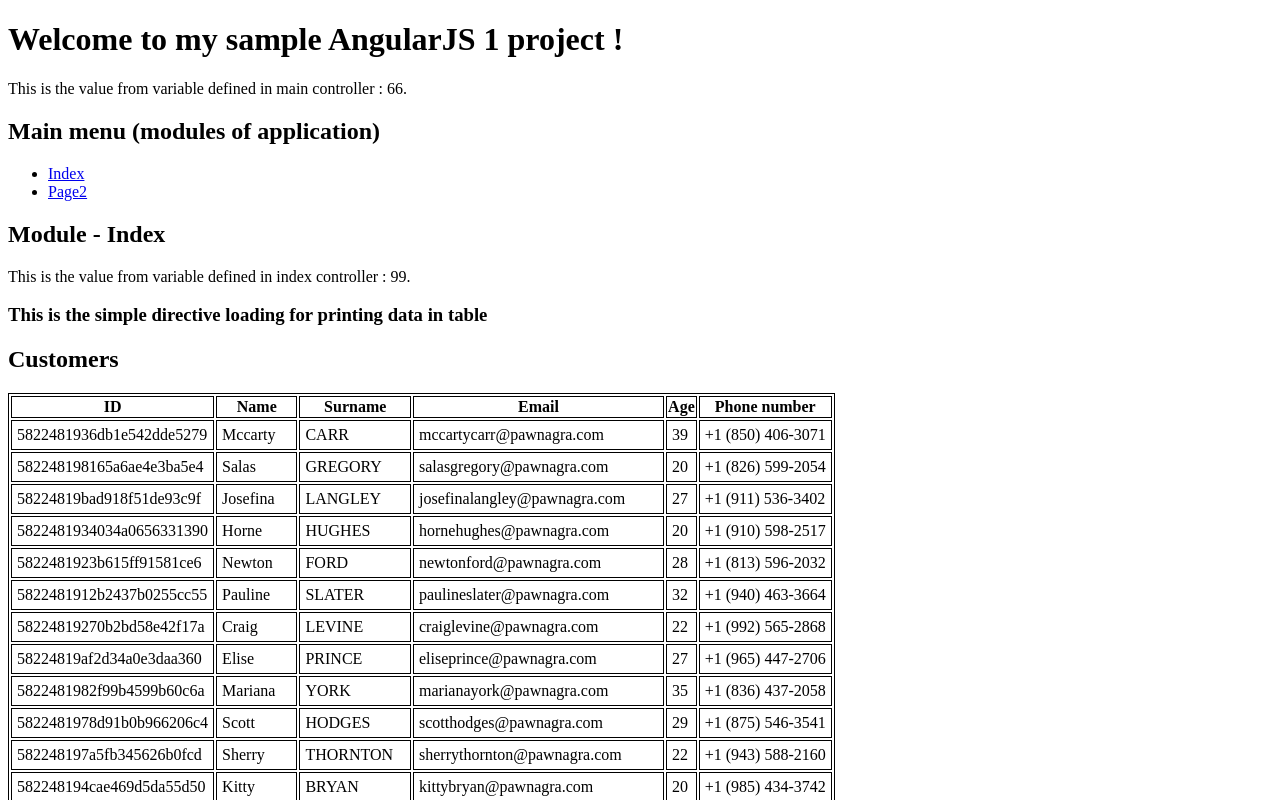
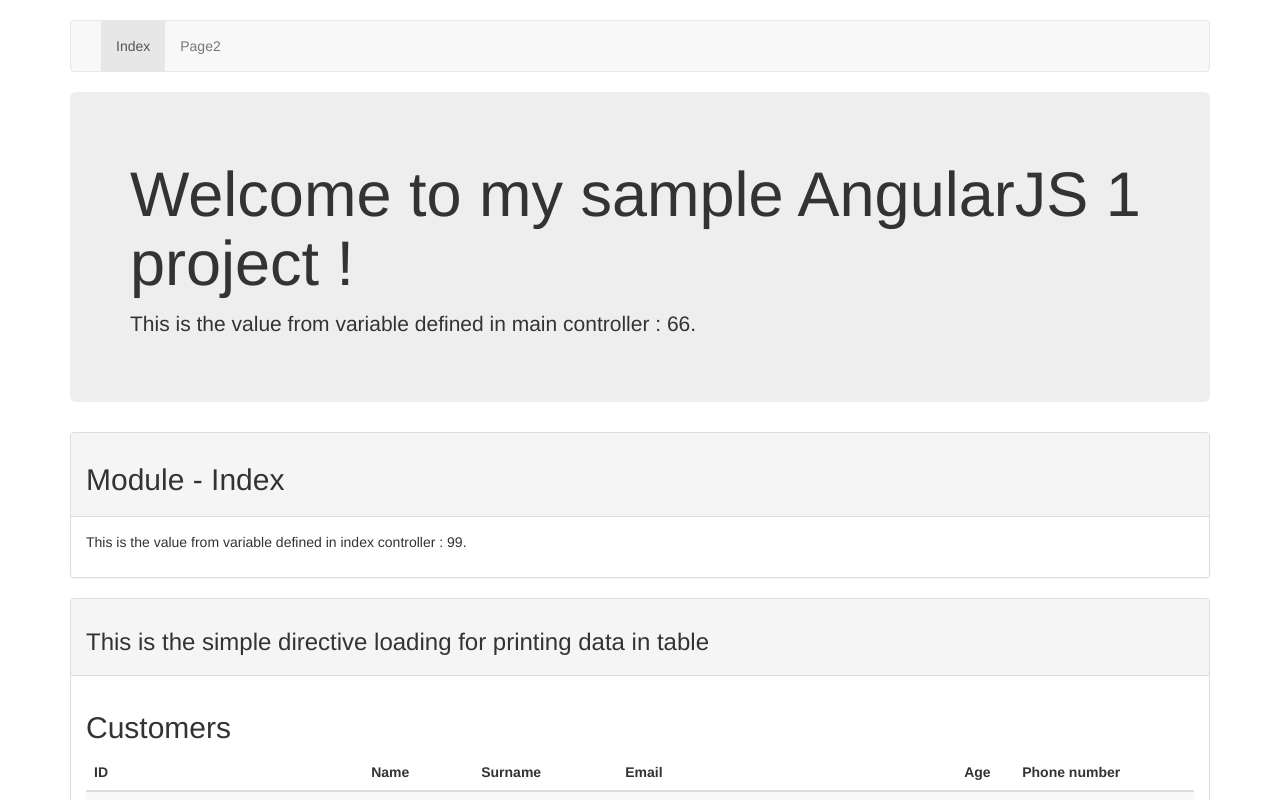
Before and after one commit to nusix/sample-angular-project, a website: page app/index.html at #!/index in a window 1280 px wide. Shown: the top 800 px of the page. Drawn offline with nearby package versions, Linux system fonts and the light colour scheme; some packages are replaced by stand-ins of ours; a script that the page names is missing.

Commit message:
bootstrap added to bower and basic design applied

```diff
--- a/app/app.js
+++ b/app/app.js
@@ -19,6 +19,7 @@ app.config(['$locationProvider', '$routeProvider', function($locationProvider, $
 // main controller of application
 app.controller("mainCtrl", function($scope) {
     $scope.dummyVar = 66;
+    $scope.module = 'index';
 
     console.info('mainCtrl - mainCtrl was loaded successfully');
 });
--- a/app/index.html
+++ b/app/index.html
@@ -11,11 +11,14 @@
     <meta name="viewport" content="width=device-width, initial-scale=1">
 
 
-    <!-- <link rel="stylesheet" href="app.css"> -->
+    <!-- Bootstrap core CSS -->
+    <link href="bower_components/bootstrap/dist/css/bootstrap.min.css" rel="stylesheet">
+    <link href="/style/css/global.css" rel="stylesheet">
 
     <!-- source files -->
     <script src="bower_components/angular/angular.min.js"></script>
     <script src="bower_components/angular-route/angular-route.js"></script>
+    <script src="bower_components/angular-mocks/angular-mocks.js"></script>
     <script src="bower_components/angular-mocks/angular-mocks.js"></script>
 
     <!-- app files -->
@@ -29,24 +32,43 @@
 <body>
 
     <!-- main div of application with mainCtrl controller defined in app.js -->
-    <div ng-app="myApp" ng-controller="mainCtrl">
-
-
-        <h1>Welcome to my sample AngularJS 1 project !</h1>
-
-        <p>This is the value from variable defined in main controller : {{ dummyVar }}.</p>
+    <div ng-app="myApp" ng-controller="mainCtrl" class="container">
 
         <!-- main menu -->
-        <h2>Main menu (modules of application)</h2>
-        <ul>
-            <li><a href="#!/index">Index</a></li>
-            <li><a href="#!/page2">Page2</a></li>
-        </ul>
+        <nav class="navbar navbar-default">
+            <div class="container-fluid">
+                <!-- Collect the nav links, forms, and other content for toggling -->
+                <div class="collapse navbar-collapse" id="bs-example-navbar-collapse-1">
+                    <ul class="nav navbar-nav">
+                        <!-- TODO active class -->
+                        <!-- <h2>Main menu (modules of application)</h2> -->
+                        <!-- <li class="active"> -->
+                        <li ng-class="module === 'index' ? 'active' : ''">
+                            <a ng-click="module='index'" href="#!/index">Index
+                                 <span ng-if="module === 'index'" class="sr-only">(current)</span>
+                            </a>
+                        </li>
+                        <li class="{{ module === 'page2' ? 'active' : '' }}">
+                            <a ng-click="module='page2'" href="#!/page2">
+                                Page2
+                                <span ng-if="module === 'index'" class="sr-only">(current)</span>
+                            </a>
+
+                        </li>
+                    </ul>
+                </div>
+            </div>
+        </nav>
+
+        <div class="jumbotron">
+            <h1>Welcome to my sample AngularJS 1 project !</h1>
+            <p>This is the value from variable defined in main controller : {{ dummyVar }}.</p>
+        </div>
 
         <!-- div for loading modules of app (pages) -->
         <div ng-view></div>
 
-    </div>
+    </div><!-- /container -->
 
 </body>
 
--- a/app/index/index.html
+++ b/app/index/index.html
@@ -1,10 +1,24 @@
 <!-- main div of index controller -->
-<div ng-controller="indexCtrl">
-    <h2>Module - Index</h2>
-    <p>This is the value from variable defined in index controller : {{ indexVar }}.</p>
+<div ng-controller="indexCtrl" class="row featurette">
+    <div class="col-md-12">
 
-    <h3>This is the simple directive loading for printing data in table</h3>
-    <!-- nx-data-table-directive for printing array of data in table -->
-    <div nx-data-table-directive title="'Customers'" data="personsList.persons"></div>
+        <div class="panel panel-default">
+            <div class="panel-heading">
+                <h2>Module - Index</h2>
+            </div>
+            <div class="panel-body">
+                <p>This is the value from variable defined in index controller : {{ indexVar }}.</p>
+            </div>
+        </div>
 
+        <div class="panel panel-default">
+            <div class="panel-heading">
+                <h3>This is the simple directive loading for printing data in table</h3>
+            </div>
+            <div class="panel-body">
+                <!-- nx-data-table-directive for printing array of data in table -->
+                <div nx-data-table-directive title="'Customers'" data="personsList.persons"></div>
+            </div>
+        </div>
+    </div>
 </div>
--- a/app/shared/directives/nx-data-table-directive.html
+++ b/app/shared/directives/nx-data-table-directive.html
@@ -1,16 +1,7 @@
-<style>
-table, th, td {
-    border: 1px solid black;
-}
-
-td {
-    padding: 5px;
-}
-</style>
-
 <h2>{{ tableTitle }}</h2>
 
-<table>
+<div class="table-responsive">
+    <table class="table table-striped">
         <thead>
             <tr>
                 <th>ID</th>
@@ -32,3 +23,4 @@ td {
             </tr>
         </tbody>
     </table>
+</div>
--- /dev/null
+++ b/app/style/css/global.css
@@ -0,0 +1,8 @@
+body {
+  padding-top: 20px;
+  padding-bottom: 20px;
+}
+
+.navbar {
+  margin-bottom: 20px;
+}
--- a/bower.json
+++ b/bower.json
@@ -5,6 +5,7 @@
   "dependencies": {
     "angular": "~1.5.0",
     "angular-route": "~1.5.0",
-    "angular-mocks": "~1.5.0"
+    "angular-mocks": "~1.5.0",
+    "bootstrap": "~3.3.7"
   }
 }
```
Also changed, not shown: app/page2/page2.html (+9 -2 lines). Lines whose indentation alone changed are shown as unchanged.
